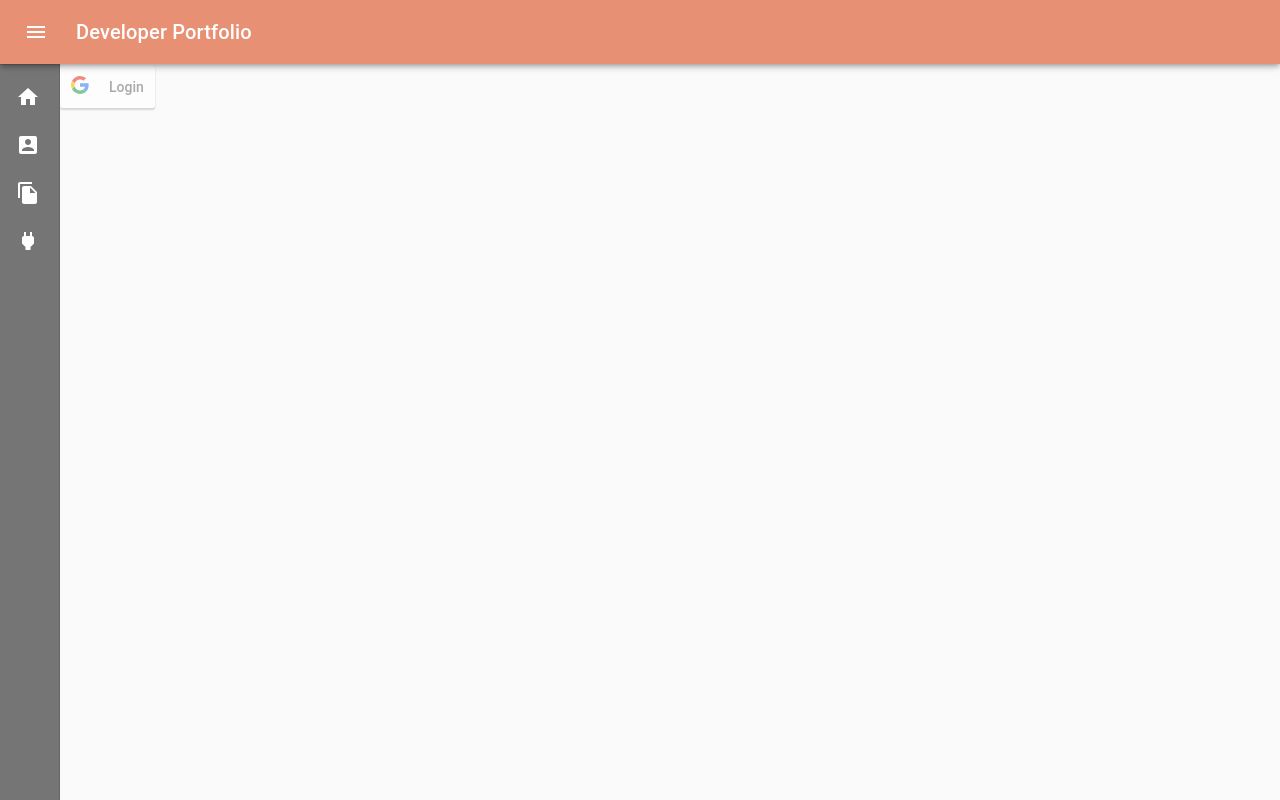
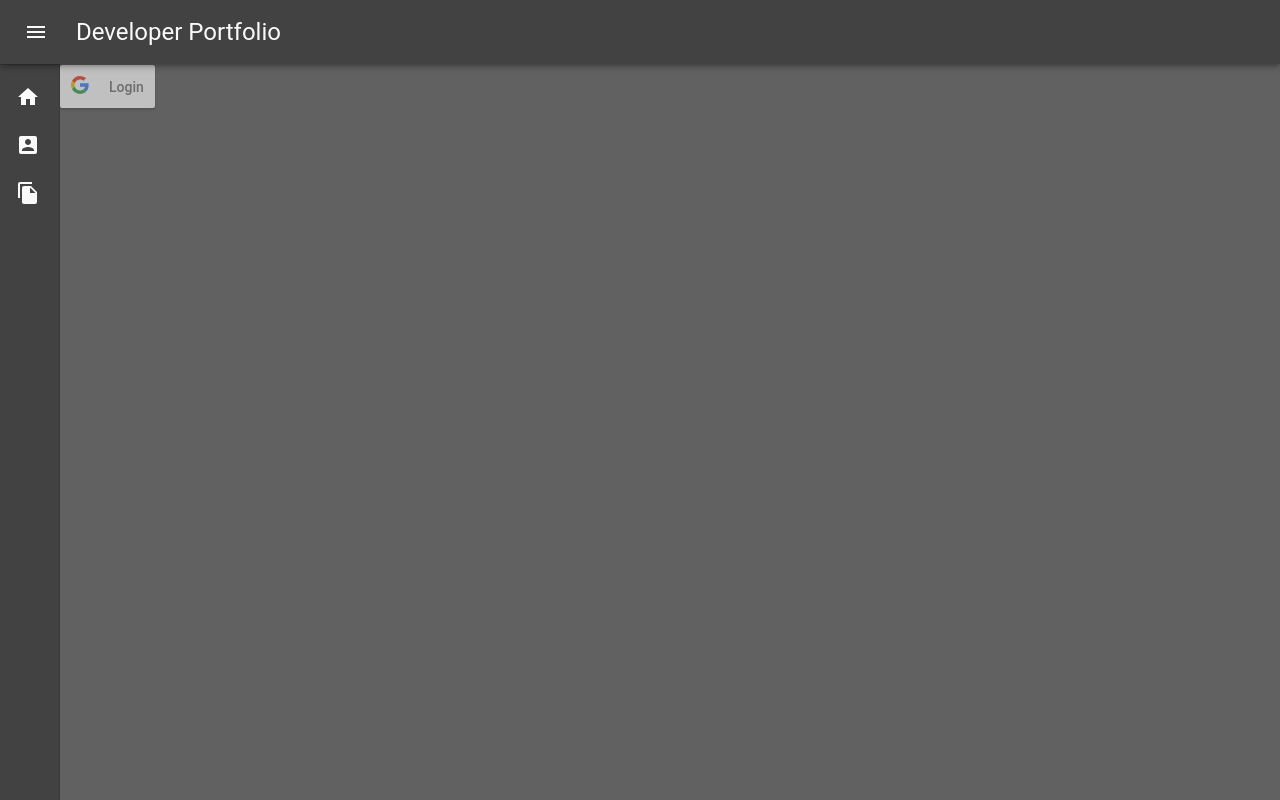
Before and after one commit to himanshuMaheshwari2311/Developer-Portfolio-Front-End, a React (Create React App) app: page /login in a window 1280 px wide. Built offline with nearby package versions, Linux system fonts and the light colour scheme; sample sign-in values are in the browser's storage; the HTML template or start-up script is replaced by a standard one.

Commit message:
Adding themes for front-end

```diff
--- a/src/App.tsx
+++ b/src/App.tsx
@@ -1,7 +1,41 @@
+import { createMuiTheme, ThemeProvider } from '@material-ui/core'
+import { cyan, grey } from '@material-ui/core/colors'
 import React, { useEffect } from 'react'
 import { RouteComponentProps, withRouter } from 'react-router-dom'
 import Body from './components/Body'
 import Header from './shared/Header'
+
+// eslint-disable-next-line
+const dark = createMuiTheme({
+  palette: {
+    primary: {
+      main: grey[800],
+    },
+    secondary: {
+      main: grey[50],
+    },
+    background: {
+      default: grey[700],
+      paper: grey[500],
+    }
+  },
+});
+
+// eslint-disable-next-line
+const light = createMuiTheme({
+  palette: {
+    primary: {
+      main: cyan[600],
+    },
+    secondary: {
+      main: cyan[50],
+    },
+    background: {
+      default: cyan[50],
+      paper: cyan[100],
+    }
+  },
+});
 
 
 const App: React.FC<RouteComponentProps> = ({ history }) => {
@@ -21,10 +55,10 @@ const App: React.FC<RouteComponentProps> = ({ history }) => {
   }, [history])
 
   return (
-    <div>
-      <Header user={user} setUser={setUser} open={open} setOpen={setOpen}></Header>
-      <Body user={user} setUser={setUser} open={open} setOpen={setOpen} />
-    </div>
+    <ThemeProvider theme={dark}>
+        <Header user={user} setUser={setUser} open={open} setOpen={setOpen}></Header>
+        <Body user={user} setUser={setUser} open={open} setOpen={setOpen} />
+    </ThemeProvider>
   )
 }
 
--- a/src/components/Body.tsx
+++ b/src/components/Body.tsx
@@ -13,7 +13,7 @@ const Body: React.FC<any> = ({ user, setUser, open, setOpen }) => {
       <div className={classes.mainContent} style={{ marginLeft: user !== '' ? (open ? '240px' : '60px') : '0px' }}>
         {userId === null ? null : <Sidebar open={open} setOpen={setOpen} />}
         <Switch>
-          <Route exact path={["/", "/home"]}>
+          <Route exact path={["/", "/home", '/dashboard', '/account', '/profile']}>
             <Home />
           </Route>
           <Route exact path="/login">
--- a/src/components/Sidebar.tsx
+++ b/src/components/Sidebar.tsx
@@ -1,4 +1,3 @@
-import grey from '@material-ui/core/colors/grey'
 import CssBaseline from '@material-ui/core/CssBaseline'
 import Divider from '@material-ui/core/Divider'
 import Drawer from '@material-ui/core/Drawer'
@@ -13,7 +12,6 @@ import ChevronLeftIcon from '@material-ui/icons/ChevronLeft'
 import ChevronRightIcon from '@material-ui/icons/ChevronRight'
 import FileCopyIcon from '@material-ui/icons/FileCopy'
 import HomeIcon from '@material-ui/icons/Home'
-import PowerIcon from '@material-ui/icons/Power'
 import clsx from 'clsx'
 import React from 'react'
 import { withRouter } from 'react-router-dom'
@@ -88,8 +86,11 @@ const useStyles = makeStyles((theme: Theme) =>
             padding: theme.spacing(3),
         },
         paper: {
-            background: grey[600],
-            color: grey[500]
+            background: theme.palette.primary.main,
+            color: theme.palette.secondary.main
+        },
+        iconButton: {
+            color: theme.palette.secondary.main,
         }
     })
 );
@@ -124,17 +125,17 @@ const Sidebar: React.FC<any> = ({ open, setOpen, user, setUser, history }) => {
                         }),
                     }}
                 >
-                    <div className={classes.toolbar} style={{ background: grey[700] }}>
-                        <IconButton onClick={handleDrawerClose} style={{ color: 'white' }}>
-                            { open ? <ChevronLeftIcon /> : <ChevronRightIcon />}
+                    <div className={classes.toolbar}>
+                        <IconButton onClick={handleDrawerClose} className={classes.iconButton}>
+                            {open ? <ChevronLeftIcon /> : <ChevronRightIcon />}
                         </IconButton>
                     </div>
                     <Divider />
                     <List >
-                        {[{ label: 'Home', component: <HomeIcon />, route: '/' }, { label: 'Account', component: <AccountBoxIcon />, route: '/account' }, { label: 'Profile', component: <FileCopyIcon />, route: '/profile' }, { label: 'Handles', component: <PowerIcon />, route: '/handles' }].map((listItem, index) => (
-                            <ListItem button key={index} style={{ color: 'white' }}>
-                                <ListItemIcon onClick={() => { route(listItem.route) }} style={{ color: 'white' }}>{listItem.component}</ListItemIcon>
-                                <ListItemText primary={listItem.label} />
+                        {[{ label: 'Dashboard', component: <HomeIcon />, route: '/dashboard' }, { label: 'Account', component: <AccountBoxIcon />, route: '/account' }, { label: 'Profile', component: <FileCopyIcon />, route: '/profile' }].map((listItem, index) => (
+                            <ListItem button key={index} >
+                                <ListItemIcon onClick={() => { route(listItem.route) } } className={classes.iconButton}>{listItem.component}</ListItemIcon>
+                                <ListItemText primary={listItem.label} color="inherit" />
                             </ListItem>
                         ))}
                     </List>
--- a/src/shared/Header.tsx
+++ b/src/shared/Header.tsx
@@ -33,12 +33,15 @@ const useStyles = makeStyles((theme: Theme) =>
     hide: {
       display: 'none',
     },
-
     menuButton: {
       marginRight: theme.spacing(2),
+      color: theme.palette.secondary.main,
+    },
+    typography: {
+      color: theme.palette.secondary.main,
     },
     toolBar: {
-      backgroundColor: `#E89074`,
+      backgroundColor: theme.palette.primary.main,
       [theme.breakpoints.up('lg')]: {
         minHeight: `64px`,
       },
@@ -51,7 +54,6 @@ const useStyles = makeStyles((theme: Theme) =>
       [theme.breakpoints.up('md')]: {
         minHeight: `64px`,
       },
-
     }
   })
 );
@@ -74,7 +76,6 @@ const Header: React.FC<any> = ({ user, setUser, open, setOpen }) => {
         <Toolbar className={classes.toolBar} variant="dense">
           { user !== '' ?
           <IconButton
-            color="inherit"
             aria-label="open drawer"
             onClick={handleDrawerOpen}
             edge="start"
@@ -85,7 +86,7 @@ const Header: React.FC<any> = ({ user, setUser, open, setOpen }) => {
             <MenuIcon />
           </IconButton>
           : null}
-          <Typography variant="h6" color="inherit">
+          <Typography variant="h5" className={classes.typography}>
             Developer Portfolio
           </Typography>
         </Toolbar>
```
Also changed, not shown: src/shared/Footer.tsx (added, +33 -0 lines).
